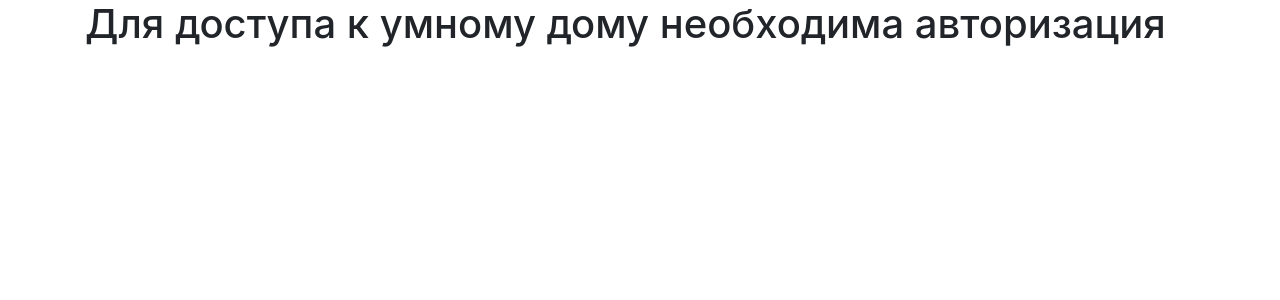
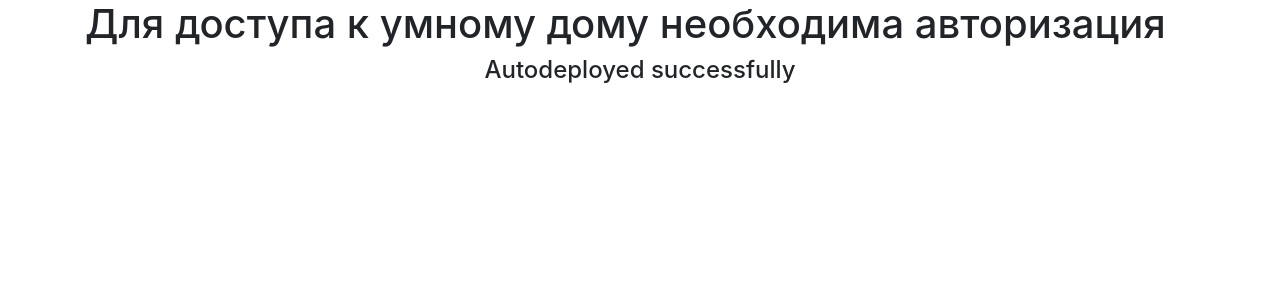
Before and after one commit to das747/web-home, a Flask app: page / in a window 1280 px wide. Shown: the part 95-395 px from the top of the page. Run offline with Flask 2, Linux system fonts and the light colour scheme; some libraries are stand-ins or nearby versions.

Commit message:
testing autodeployment

```diff
--- a/templates/index.html
+++ b/templates/index.html
@@ -34,6 +34,7 @@
 		{% endfor %}
 	{% else %}
 		<h1>Для доступа к умному дому необходима авторизация</h1>
+		<h4 align="center">Autodeployed successfully</h4>
 	{% endif %}
 
 {% endblock %}
```
